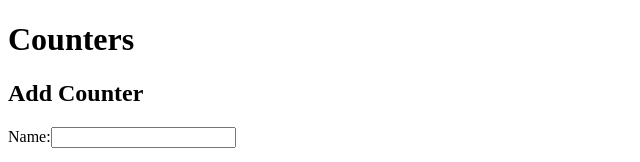
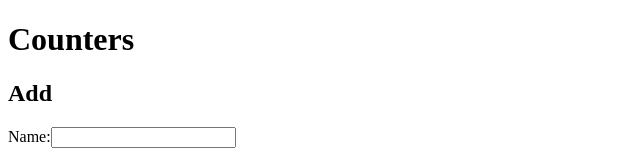
Before and after one commit to sushant-dasuri/React-Tony-Alicea, a React (Vite) app in the folder vite_sandbox/: page / in a window 1280 px wide. Shown: the top 162 px of the page, without its empty margins (0-640 px from the left). Built offline with nearby package versions, Linux system fonts and the light colour scheme.

Commit message:
Controlled Inputs

```diff
--- a/vite_sandbox/src/components/AddCounter.jsx
+++ b/vite_sandbox/src/components/AddCounter.jsx
@@ -1,14 +1,21 @@
+import { useState } from "react";
+
 export function AddCounter() {
+
+    const [counterName, setCounterName] = useState('');
+    const [startingValue, setStartingValue] = useState(1);
+
+
     return (
         <>
-            <h2>Add Counter</h2>
+            <h2>Add {counterName}</h2>
             <p>
                 <label htmlFor="counterName">Name:</label>
-                <input type="text" id ="counterName" />
+                <input type="text" id ="counterName" value={counterName} onChange={(event)=> {setCounterName(event.target.value)}} />
             </p>
             <p>
                 <label htmlFor="startingValue">Starting Value</label>
-                <input defaultValue="1" type="number" id="startingValue" />
+                <input defaultValue="1" type="number" id="startingValue" value={startingValue} onChange={(event)=> {setStartingValue(event.target.value)}} />
             </p>
         </>
     )
```
